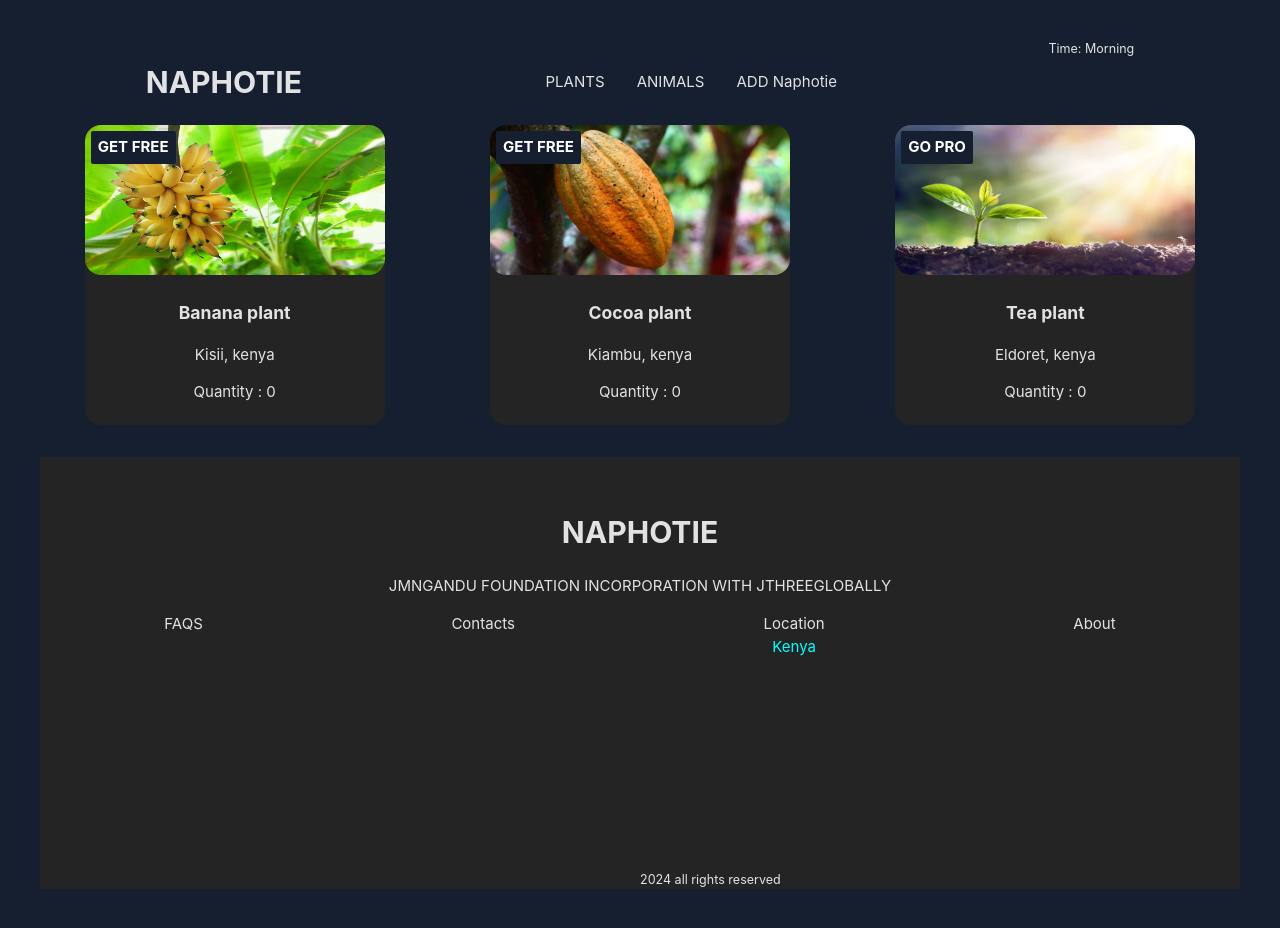
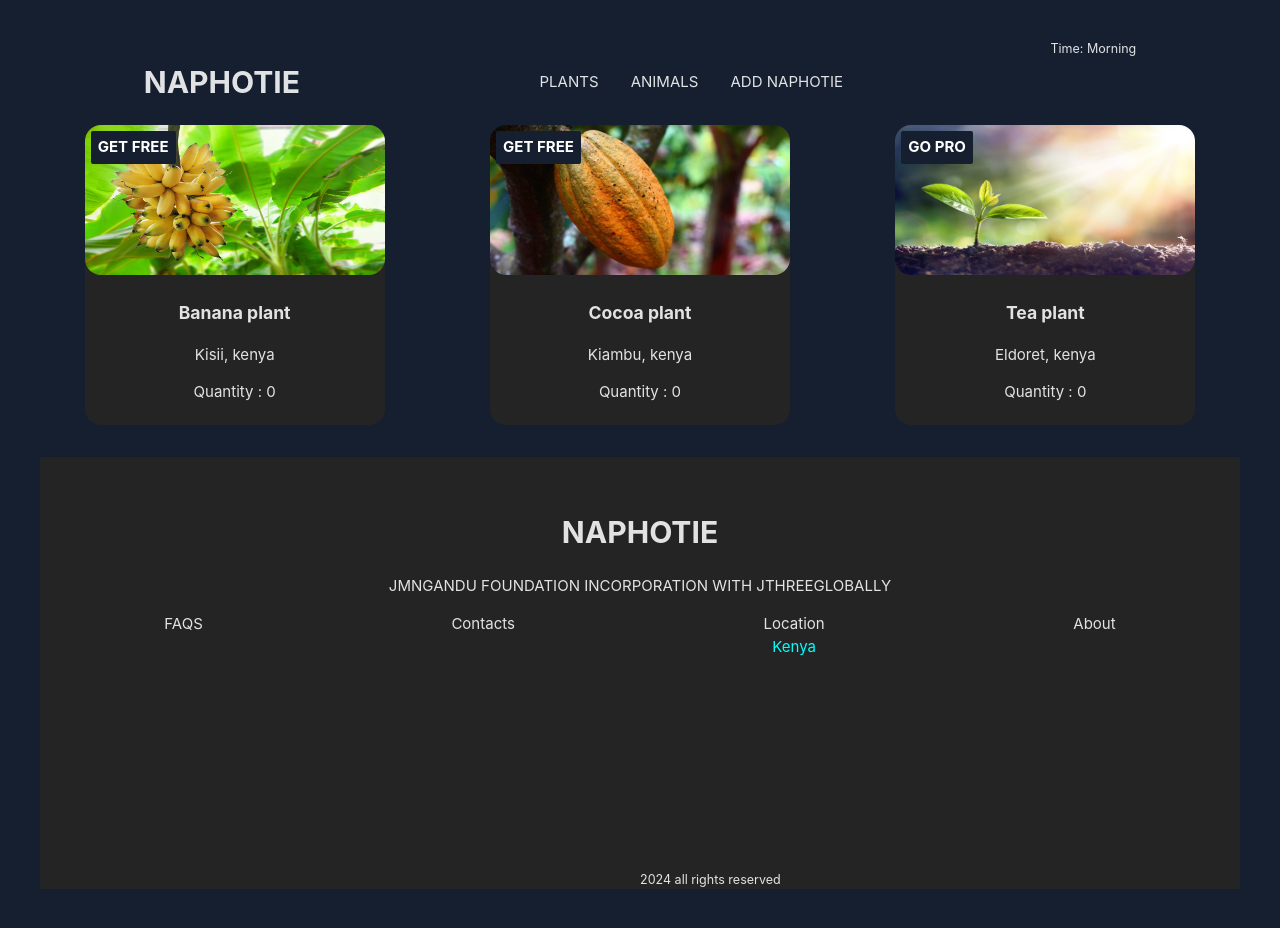
Before and after one commit to jmngandu/NAPHOTIE, a React (Vite) app in the folder naphotie/: page / in a window 1280 px wide. Built offline with nearby package versions, Linux system fonts and the light colour scheme.

Commit message:
naphotie

```diff
--- a/naphotie/src/Components/Header.jsx
+++ b/naphotie/src/Components/Header.jsx
@@ -20,7 +20,7 @@ export const Header = () => {
         <nav className="nav-sect">
           <p>PLANTS</p>
           <p>ANIMALS</p>
-          <p onClick={addImage}>ADD Naphotie</p>
+          <p onClick={addImage}>ADD NAPHOTIE</p>
         </nav>
         <small>Time: {timeOfDay}</small>
       </div>
```
